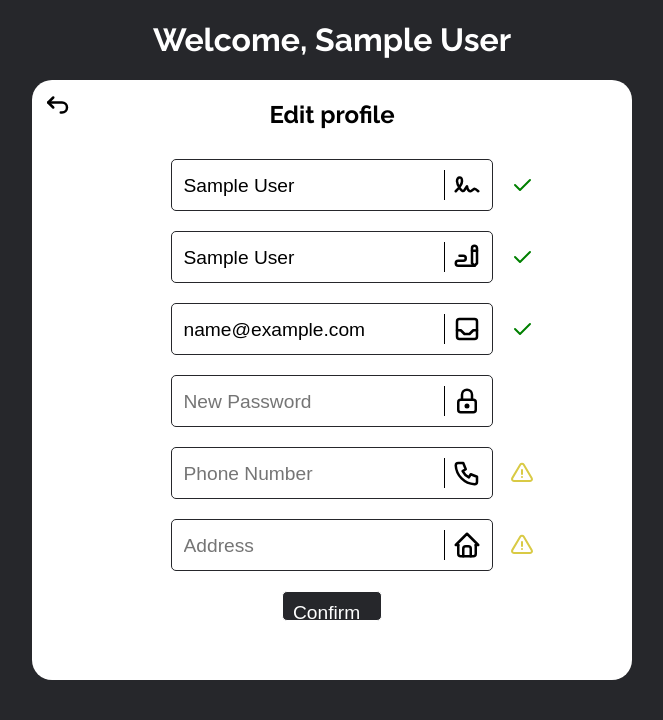
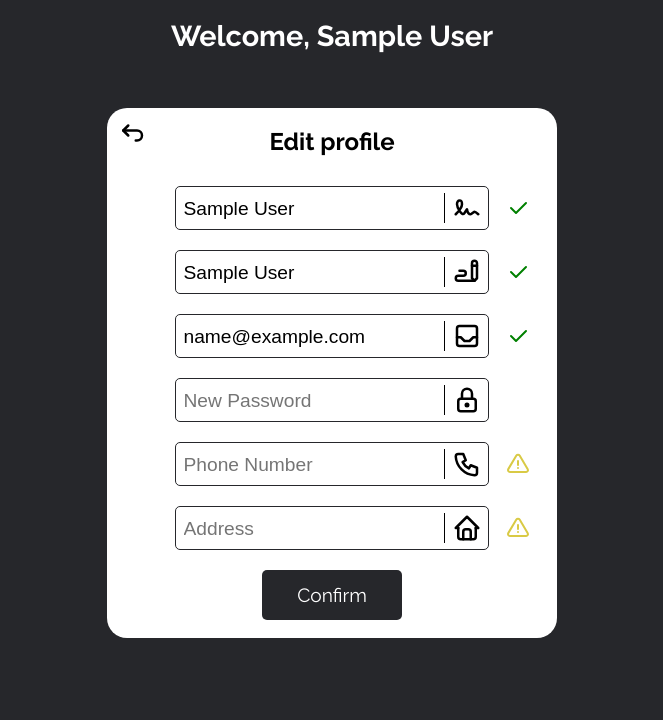
Before and after one commit to DrM4r1o/HoopsStyles, a PHP site: page /Pages/EditProfile.php in a window 1280 px wide. Shown: the part 80-800 px from the top of the page, without its empty margins (308-971 px from the left). Run offline with PHP 8.4, Linux system fonts and the light colour scheme; the visitor is signed in with stand-in values (Sample User, id 1); data that the repository does not hold is empty.

Commit message:
Update Edit_Profile.css

```diff
--- a/CSS/Edit_Profile.css
+++ b/CSS/Edit_Profile.css
@@ -1,4 +1,5 @@
 h1 {
+    font-size: 1.8rem;
     text-align: center;
 }
 
@@ -15,8 +16,8 @@
 
 form {
     position: relative;
-    width: 600px;
-    height: 600px;
+    width: 450px;
+    height: 530px;
     background-color: white;
     border-radius: 20px;
 }
@@ -44,7 +45,7 @@
     margin-left: 40px;
     border: none;
     border-radius: 5px;
-    padding: 10px;
+    padding: 6px;
     font-size: 1.2rem;
     border: solid 1px;
     border-color: #26272b;
@@ -67,19 +68,23 @@
 }
 
 .confirm {
+    all: unset;
     height: 30px;
-    width: 100px;
+    width: 120px;
+    font-size: 1.2rem;
     margin: 10px;
     border: none;
     border-radius: 5px;
     padding: 10px;
-    font-size: 1.2rem;
-    border: solid 1px;
     background-color: #26272b;
     color: white;
-    display: flex;
     text-align: center;
     cursor: pointer;
+    transition: 0.2s;
+}
+
+.confirm:hover {
+    background-color: rgb(255, 92, 92);
 }
 
 .passwordImg {
```
